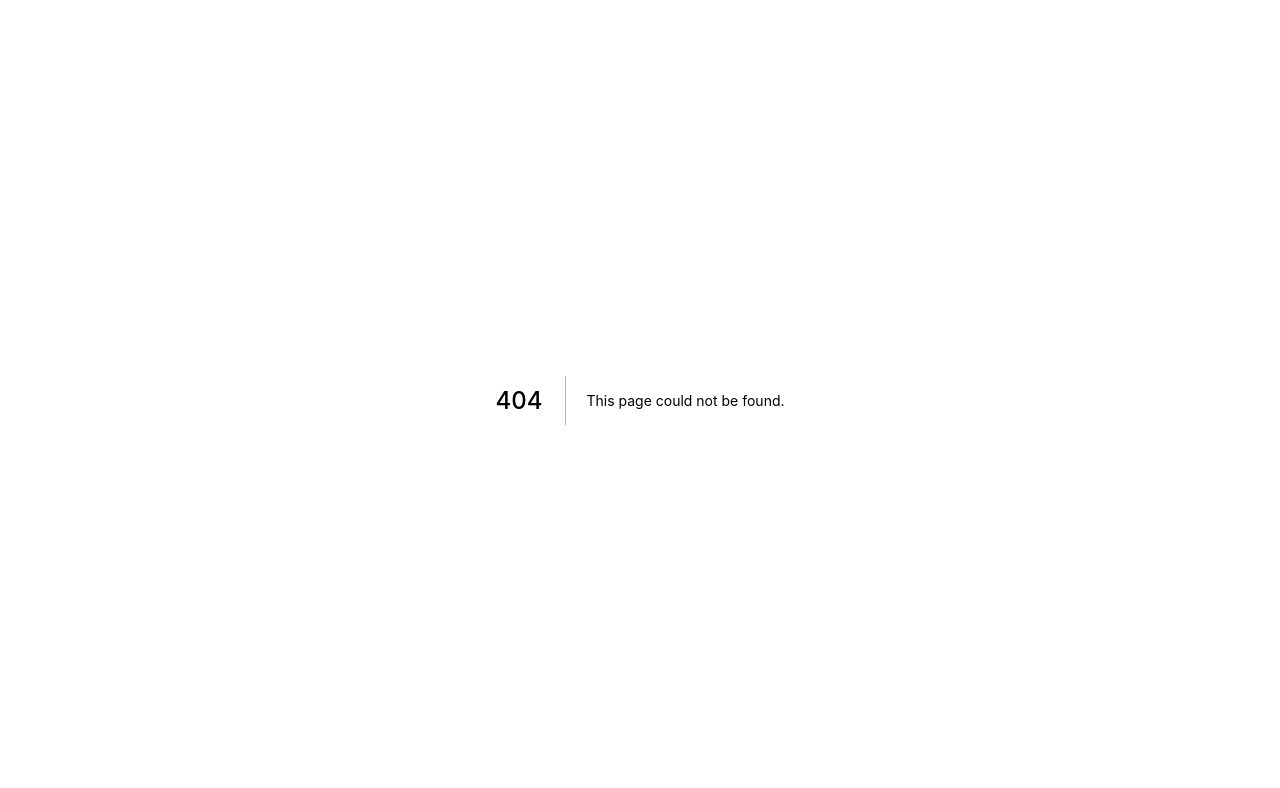
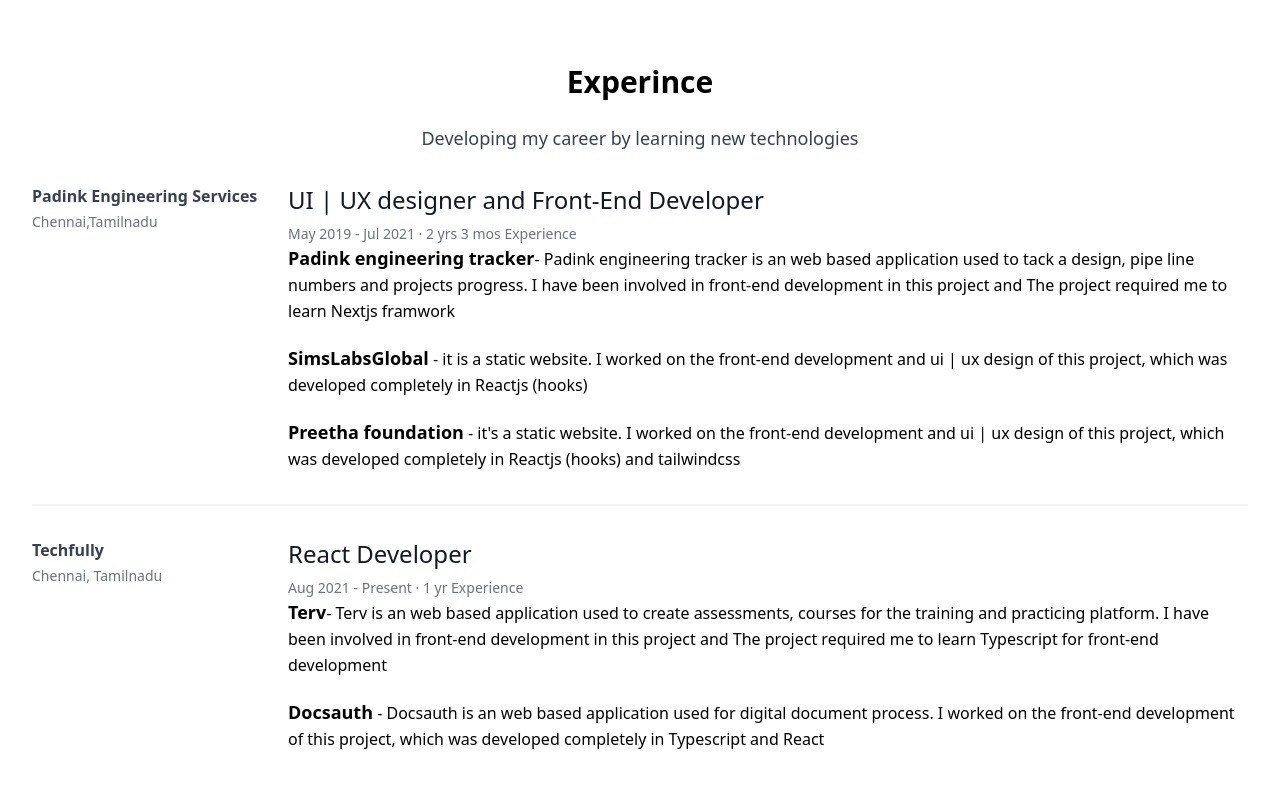
Before and after one commit to pragatheeswaranpragi/pragi, a Next.js app: page /component/company in a window 1280 px wide. Before the commit this address had no page. Shown: the top 788 px of the page. Built offline with nearby package versions, Linux system fonts and the light colour scheme.

Commit message:
footer and experince added

```diff
--- /dev/null
+++ b/pages/component/company.jsx
@@ -0,0 +1,44 @@
+import React from 'react';
+
+export default function company () {
+    return (
+<section className="grid justify-items-center">
+  <div className="max-w-screen-xl px-4 py-16 sm:px-6 lg:px-8">
+  <div className="relative">
+  <h2 className="w-full text-xl font-bold text-center sm:text-2xl md:text-3xl">Experince</h2>
+            <p className="w-full py-8 mx-auto -mt-2 text-lg text-center text-gray-700 intro sm:max-w-3xl">Developing my career by learning new technologies</p>
+        </div>
+    <div className="-my-8 divide-y-2 divide-gray-100">
+      <div className="py-8 flex flex-wrap md:flex-nowrap">
+        <div className="md:w-64 md:mb-0 mb-6 flex-shrink-0 flex flex-col">
+          <span className="font-semibold title-font text-gray-700">Padink Engineering Services</span>
+          <span className="mt-1 text-gray-500 text-sm">Chennai,Tamilnadu</span>
+        </div>
+        <div className="md:flex-grow">
+          <h2 className="text-2xl font-medium text-gray-900 title-font mb-2">UI | UX designer and Front-End Developer</h2>
+          <p className="mt-1 text-gray-500 text-sm">May 2019 - Jul 2021 · 2 yrs 3 mos Experience</p>
+          <div className="md:flex-grow">
+          <p className="leading-relaxed"><span className='text-lg font-semibold'>Padink engineering tracker</span>- Padink engineering tracker is an web based application used to tack a design, pipe line numbers and projects progress. I have been involved in front-end development in this project and The project required me to learn Nextjs framwork</p>
+          <p className="leading-relaxed pt-5"><span className='text-lg font-semibold'>SimsLabsGlobal</span> -  it is a static website. I worked on the front-end development and ui | ux design of this project, which was developed completely in Reactjs (hooks)</p>
+          <p className="leading-relaxed pt-5"><span className='text-lg font-semibold'>Preetha foundation</span> -  it's a static website. I worked on the front-end development and ui | ux design of this project, which was developed completely in Reactjs (hooks) and tailwindcss</p>
+        </div>
+        </div>
+      </div>
+      <div className="py-8 flex flex-wrap md:flex-nowrap">
+        <div className="md:w-64 md:mb-0 mb-6 flex-shrink-0 flex flex-col">
+          <span className="font-semibold title-font text-gray-700">Techfully </span>
+          <span className="mt-1 text-gray-500 text-sm">Chennai, Tamilnadu</span>
+        </div>
+        <div className="md:flex-grow">
+          <h2 className="text-2xl font-medium text-gray-900 title-font mb-2">React Developer</h2>
+          <p className="mt-1 text-gray-500 text-sm">Aug 2021 - Present · 1 yr Experience</p>
+          <p className="leading-relaxed"><span className='text-lg font-semibold'>Terv</span>- Terv is an web based application used to create assessments, courses for
+            the training and practicing platform. I have been involved in front-end development in this project and The project required me to learn Typescript for front-end development</p>
+            <p className="leading-relaxed pt-5"><span className='text-lg font-semibold'>Docsauth</span> -  Docsauth is an web based application used for digital document process. I worked on the front-end development of this project, which was developed completely in Typescript and React</p>
+        </div>
+      </div>
+    </div>
+  </div>
+</section>
+    )
+}
--- /dev/null
+++ b/pages/component/footer.js
@@ -0,0 +1,19 @@
+import React from 'react'
+
+export default function Footer() {
+    return(
+        <div>
+  <footer class="text-gray-600 body-font bg-gray-900">
+  <div class="container px-5 py-8 mx-auto flex items-center sm:flex-row flex-col">
+    <a class="flex title-font font-medium items-center md:justify-start justify-center text-gray-900">
+    <img src="./img/vr.svg" className="w-8"/>
+      <span class="ml-3 text-gray-200 text-xl">Pragatheeswaran-FrontEnd Developer</span>
+    </a>
+    <p class="text-sm text-gray-300 sm:ml-4 sm:pl-4 sm:border-l-2 sm:border-gray-200 sm:py-2 sm:mt-0 mt-4">© 2020 Pragatheeswaran-FrontEnd Developer
+    </p>
+
+  </div>
+</footer>
+        </div>
+    )
+}
--- a/pages/component/ownProjects.jsx
+++ b/pages/component/ownProjects.jsx
@@ -16,7 +16,7 @@ return (
 <section className="py-20 bg-white">
     <div className="flex flex-col px-8 mx-auto space-y-12 max-w-7xl xl:px-12">
         <div className="relative">
-            <h2 className="w-full text-3xl font-bold text-center sm:text-4xl md:text-5xl">Own Projects</h2>
+            <h2 className="w-full text-xl font-bold text-center sm:text-2xl md:text-3xl">Own Projects</h2>
             <p className="w-full py-8 mx-auto -mt-2 text-lg text-center text-gray-700 intro sm:max-w-3xl">Developing my career by learning new technologies</p>
         </div>
         <div className="flex flex-col mb-8 animated fadeIn sm:flex-row">
--- a/pages/index.js
+++ b/pages/index.js
@@ -4,6 +4,8 @@ import styles from '../styles/Home.module.css'
 import Banner from './component/banner';
 import Career from './component/career';
 import OwnProjects from './component/ownProjects';
+import Company from './component/company';
+import Footer from './component/footer';
 
 export default function Home() {
   return (
@@ -22,6 +24,8 @@ export default function Home() {
       <Banner />
       <Career />
       <OwnProjects />
+      <Company />
+      <Footer />
     </div>
   )
 }
```
